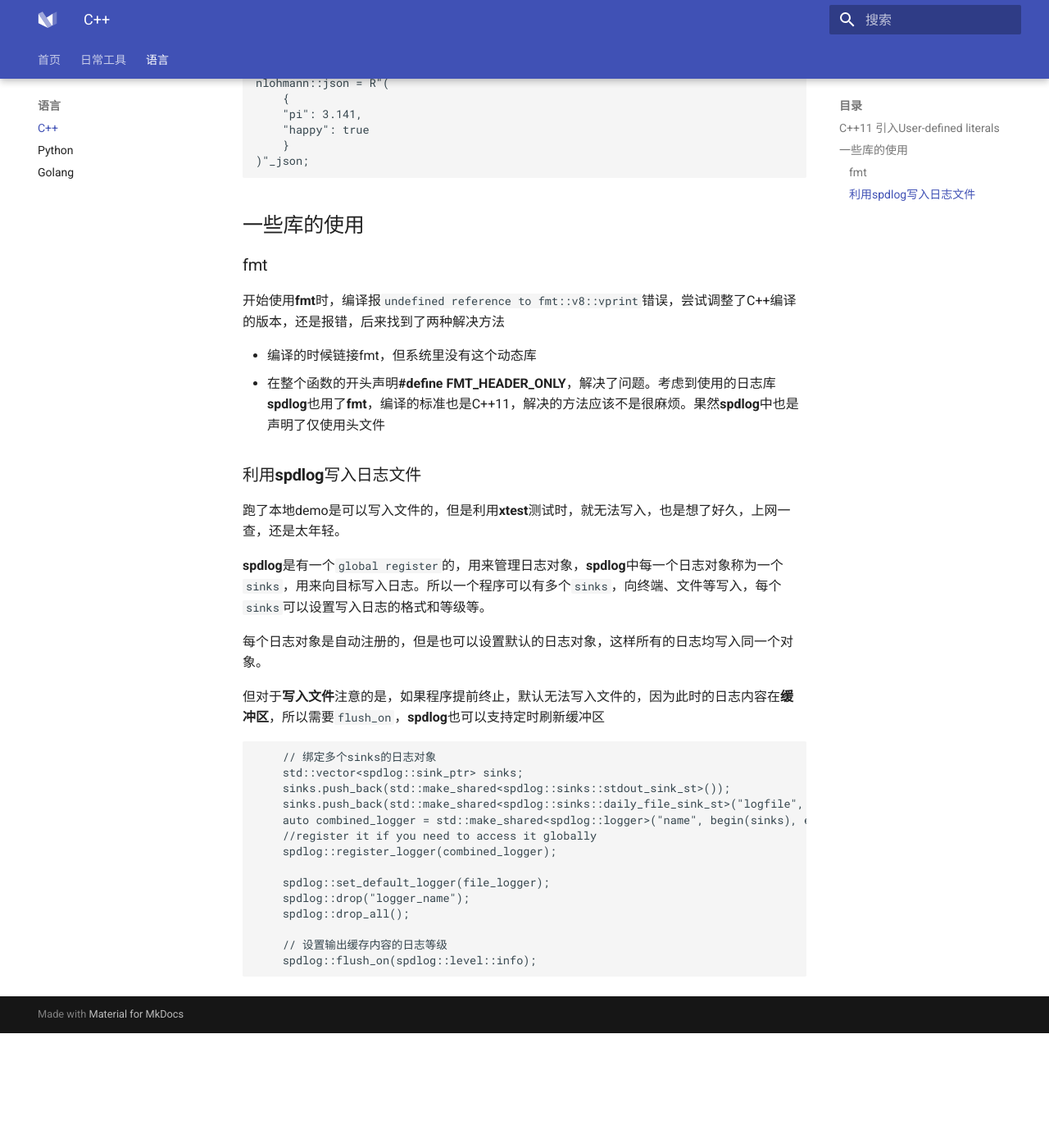
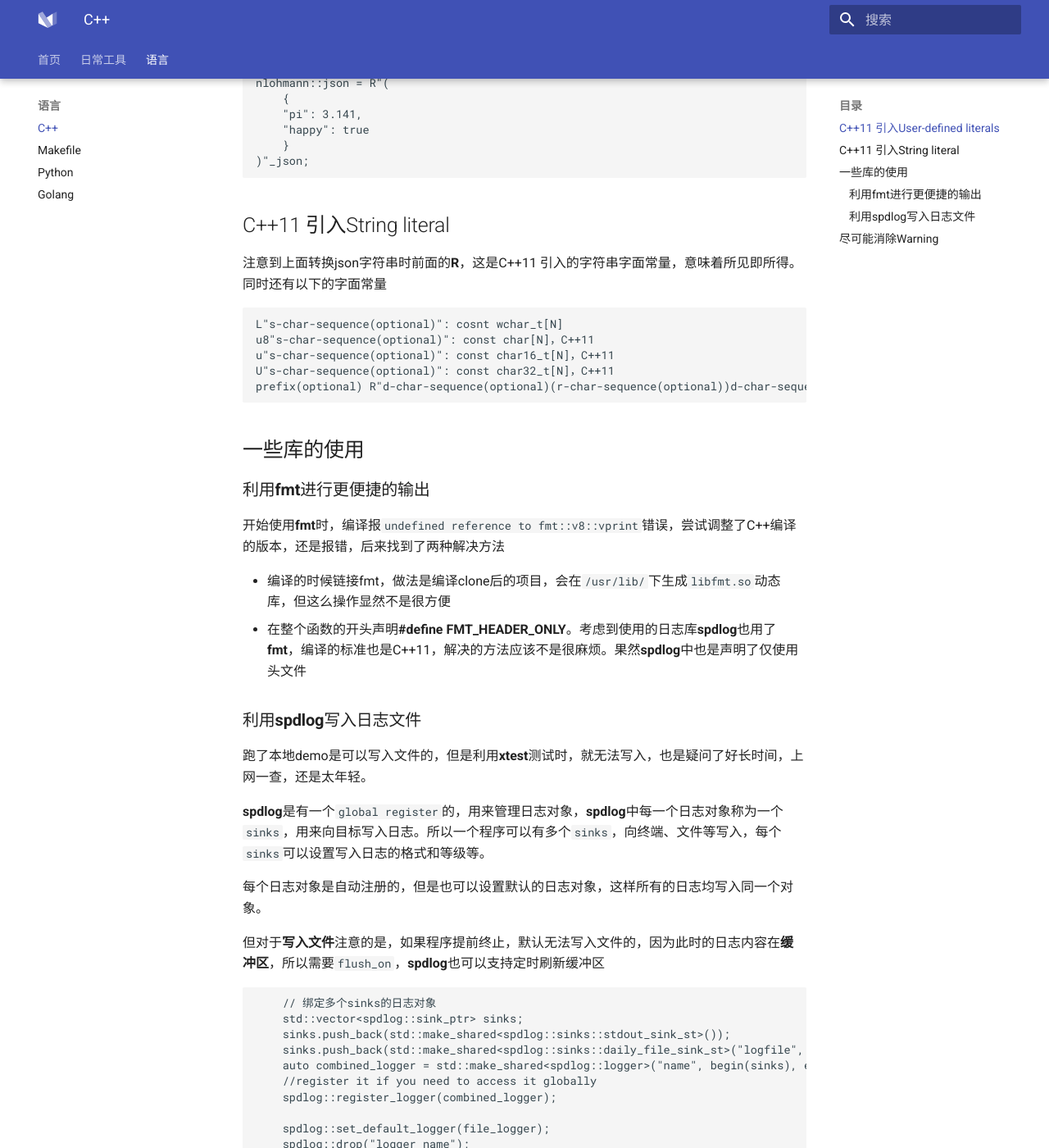
Before and after one commit to robbinlol/jhrwiki, an MkDocs documentation site: the page built from docs/engineering/cpp.md, in a window 1280 px wide and 1400 px high, scrolled down 543 px. Shown: the whole window at 82% size. Built offline with MkDocs 1.6.1 and Material for MkDocs 9.7.7, drawn with Linux system fonts in a browser that asks for light colours; before the commit the page ends 1803 px from its top, so only the background shows below that; some of the changed text lies outside the part shown.

Commit message:
add content @ 21/8/2022

````diff
--- a/docs/engineering/cpp.md
+++ b/docs/engineering/cpp.md
@@ -26,18 +26,28 @@ nlohmann::json = R"(
 )"_json;
 ```
 
+## C++11 引入String literal
+注意到上面转换json字符串时前面的**R**，这是C++11 引入的字符串字面常量，意味着所见即所得。同时还有以下的字面常量
+```c++
+L"s-char-sequence(optional)": cosnt wchar_t[N]
+u8"s-char-sequence(optional)": const char[N]，C++11
+u"s-char-sequence(optional)": const char16_t[N]，C++11
+U"s-char-sequence(optional)": const char32_t[N]，C++11
+prefix(optional) R"d-char-sequence(optional)(r-char-sequence(optional))d-char-sequence(optional)": C++11
+```
+
 ## 一些库的使用
 
-### fmt
+### 利用**fmt**进行更便捷的输出
 
 开始使用**fmt**时，编译报`undefined reference to fmt::v8::vprint`错误，尝试调整了C++编译的版本，还是报错，后来找到了两种解决方法
 
-* 编译的时候链接fmt，但系统里没有这个动态库
-* 在整个函数的开头声明**#define FMT_HEADER_ONLY**，解决了问题。考虑到使用的日志库**spdlog**也用了**fmt**，编译的标准也是C++11，解决的方法应该不是很麻烦。果然**spdlog**中也是声明了仅使用头文件
+* 编译的时候链接fmt，做法是编译clone后的项目，会在`/usr/lib/`下生成`libfmt.so`动态库，但这么操作显然不是很方便
+* 在整个函数的开头声明**#define FMT_HEADER_ONLY**。考虑到使用的日志库**spdlog**也用了**fmt**，编译的标准也是C++11，解决的方法应该不是很麻烦。果然**spdlog**中也是声明了仅使用头文件
 
 ### 利用**spdlog**写入日志文件
 
-跑了本地demo是可以写入文件的，但是利用**xtest**测试时，就无法写入，也是想了好久，上网一查，还是太年轻。
+跑了本地demo是可以写入文件的，但是利用**xtest**测试时，就无法写入，也是疑问了好长时间，上网一查，还是太年轻。
 
 **spdlog**是有一个`global register`的，用来管理日志对象，**spdlog**中每一个日志对象称为一个`sinks`，用来向目标写入日志。所以一个程序可以有多个`sinks`，向终端、文件等写入，每个`sinks`可以设置写入日志的格式和等级等。
 
@@ -61,3 +71,6 @@ nlohmann::json = R"(
     // 设置输出缓存内容的日志等级
     spdlog::flush_on(spdlog::level::info);
 ```
+
+## 尽可能消除**Warning**
+- 打印`size_t`时，`%d`会出现警告，对于`size_t`，对应着`%zu`，而对于`ssize_t`， 对应着`%zd`
--- a/mkdocs.yml
+++ b/mkdocs.yml
@@ -42,5 +42,6 @@ nav:
 
     - 语言:
         - C++: engineering/cpp.md
+        - Makefile: engineering/makefile.md
         - Python:  engineering/py.md
         - Golang:  engineering/go.md
````
Also changed, not shown: docs/engineering/makefile.md (added, +23 -0 lines).
